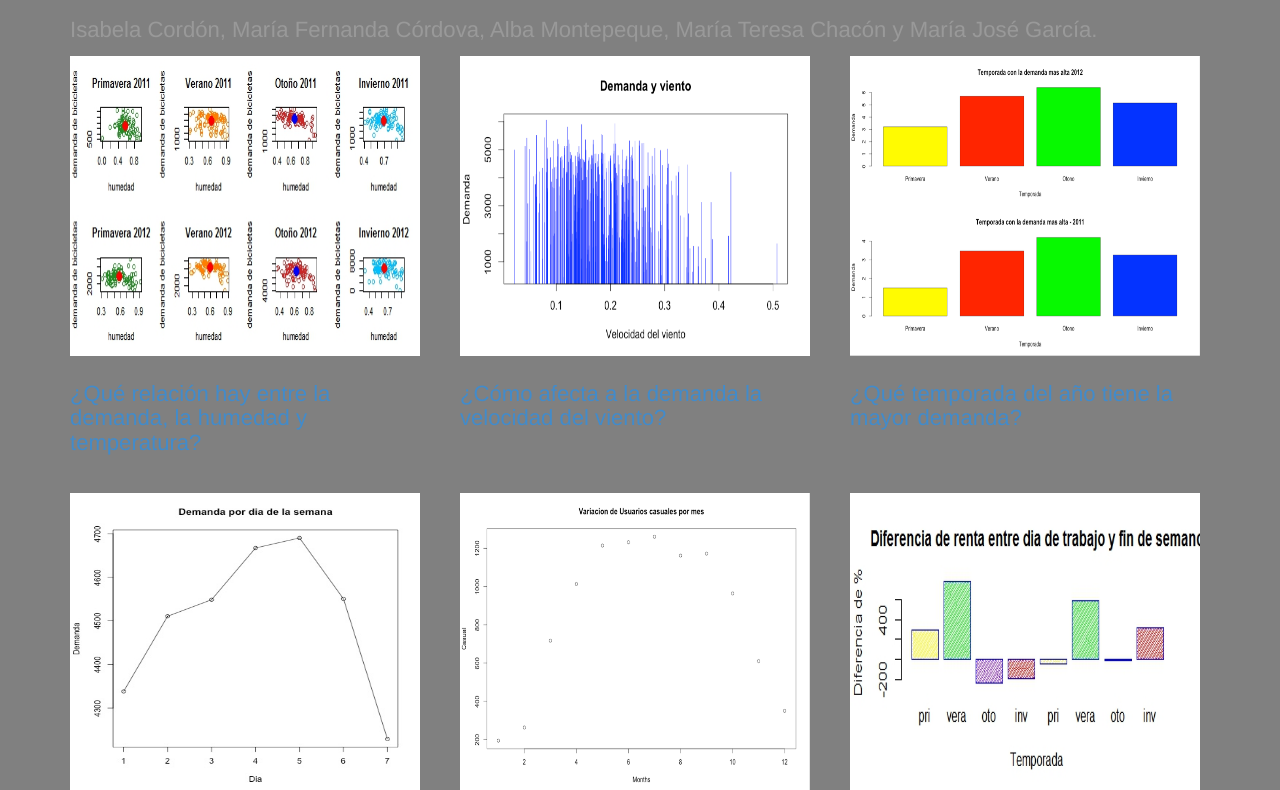
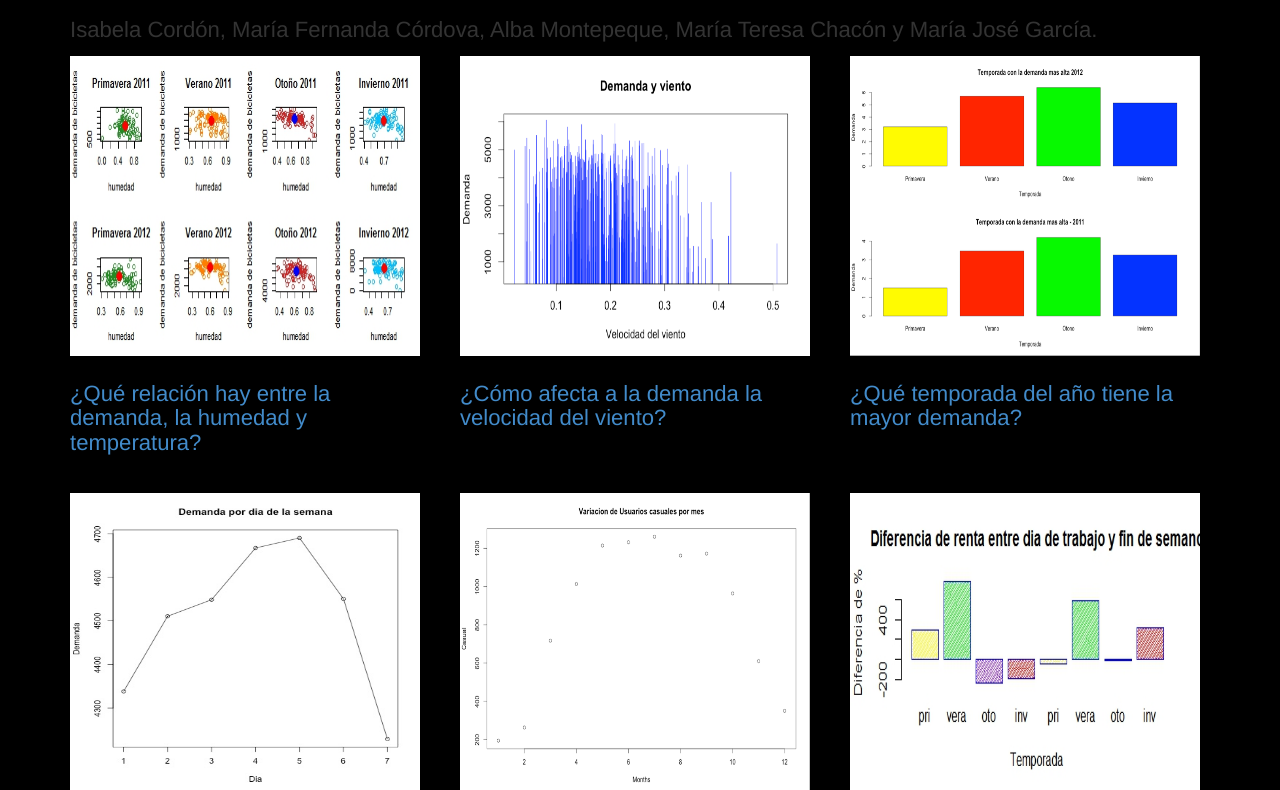
Before and after one commit to materechm/bikeshare_statsUFM, a plain HTML site: page index.html in a window 1280 px wide. Shown: the part 222-1012 px from the top of the page. Drawn offline with nearby package versions, Linux system fonts and the light colour scheme.

Commit message:
Update 3-col-portfolio.css

```diff
--- a/css/3-col-portfolio.css
+++ b/css/3-col-portfolio.css
@@ -17,7 +17,7 @@ body {
     font-family: Helvetica,sans-serif;
     font-size: 17px;
     line-height: 1.5em;
-    background: #808080;
+    background: #000000;
 }
 
 
@@ -46,7 +46,8 @@ h2 {
 h3 {
   font-size: 1.3em;
   margin: 1.2em 0 .6em 0;
-  color: #999
+  color: #black
+  font-family: arial;
 }
 
 p {
```
